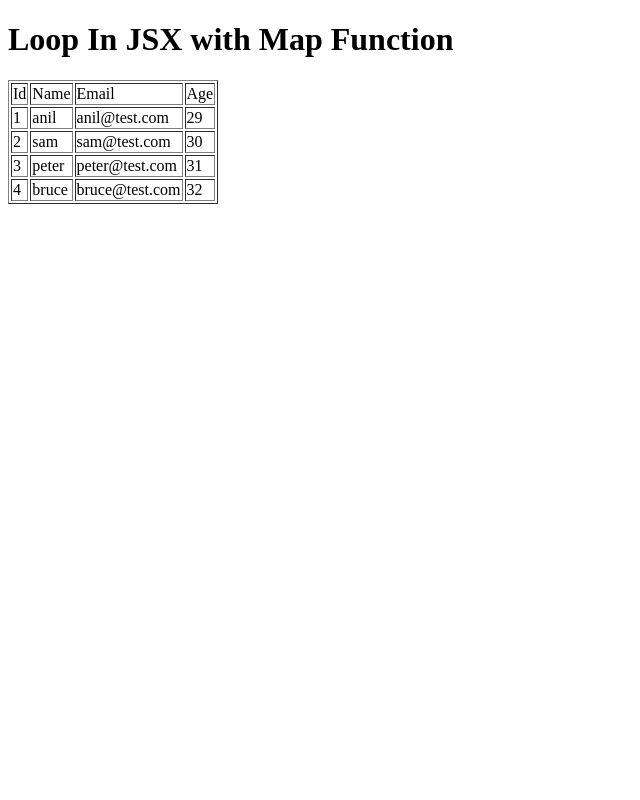
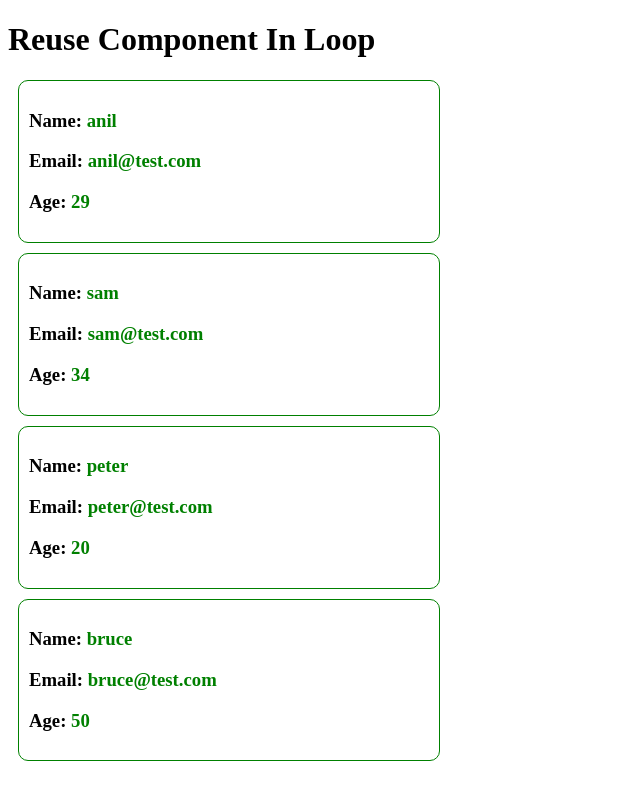
Before and after one commit to ShahbazAslam-786/React-Blog, a React (Vite) app: page / in a window 1280 px wide. Shown: the whole page, without its empty margins (0-640 px from the left). Built offline with nearby package versions, Linux system fonts and the light colour scheme.

Commit message:
resue component in loop

```diff
--- a/src/App.jsx
+++ b/src/App.jsx
@@ -1,4 +1,6 @@
-function App() {
+import User from "./user";
+
+function App () {
   const userData = [
     {
       name: "anil",
@@ -6,52 +8,35 @@ function App() {
       age: "29",
       id: 1
     },
-
     {
       name: "sam",
       email: "sam@test.com",
-      age: "30",
+      age: "34",
       id: 2
     },
     {
       name: "peter",
       email: "peter@test.com",
-      age: "31",
+      age: "20",
       id: 3
     },
     {
       name: "bruce",
       email: "bruce@test.com",
-      age: "32",
+      age: "50",
       id: 4
     }
   ]
   return (
     <div>
-      <h1>Loop In JSX with Map Function</h1>
-      <table border="1">
-        <thead>
-          <tr>
-            <td>Id</td>
-            <td>Name</td>
-            <td>Email</td>
-            <td>Age</td>
-          </tr>
-        </thead>
-        <tbody>
-          {
-
-          userData.map((user) => (
-            <tr key={user.id}>
-            <td>{user.id}</td>
-            <td>{user.name}</td>
-            <td>{user.email}</td>
-            <td>{user.age}</td>
-          </tr>
-          ))
-          }
-        </tbody>
-      </table>
+      <h1>Reuse Component In Loop</h1>
+      {
+        userData.map((user) => (
+          <div key={user.id}>
+            <User user={user}/>
+          </div>
+        ))
+      }
     </div>
   )
 }
--- /dev/null
+++ b/src/user.jsx
@@ -0,0 +1,17 @@
+const User = ({user}) => {
+    return (
+        <div style={{
+            border:"1px solid green",
+            padding: "10px",
+            margin:"10px",
+            width:"400px",
+            borderRadius: "10px"
+        }}>
+            <h3>Name: <span style={{color:"green"}}>{user.name}</span></h3>
+            <h3>Email: <span style={{color:"green"}}>{user.email}</span></h3>
+            <h3>Age: <span style={{color:"green"}}>{user.age}</span></h3>
+        </div>
+    )
+}
+
+export default User;
```
